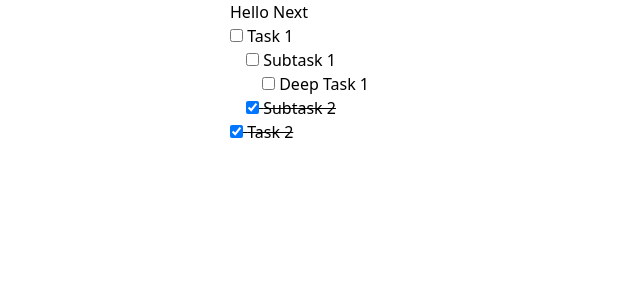
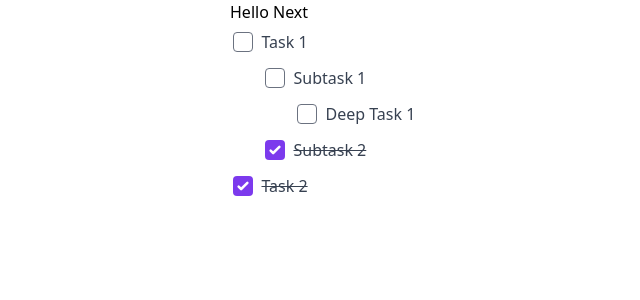
Before and after one commit to aswathkk/yatodo, a Next.js app: page / in a window 1280 px wide. Shown: the top 300 px of the page, without its empty margins (186-826 px from the left). Built offline with nearby package versions, Linux system fonts and the light colour scheme.

Commit message:
Adds basic styles

```diff
--- a/components/Task.tsx
+++ b/components/Task.tsx
@@ -49,18 +49,29 @@ const Task: FC<TaskProps> = ({
 
   return (
     <>
-      <div>
-        <label className={checked ? 'line-through' : ''}>
+      <div className="flex items-center p-1 group -ml-14">
+        <button className="text-lg px-2 text-gray-400 transition-all rounded opacity-0 group-hover:opacity-100 hover:bg-gray-200">
+          +
+        </button>
+        <button className="cursor-move text-lg px-1 text-gray-400 transition-all rounded opacity-0 group-hover:opacity-100 hover:bg-gray-200 mr-2">
+          ⠿
+        </button>
+        <label className="flex items-center">
           <input
             type="checkbox"
             checked={checked}
+            className="cursor-pointer focus:ring-offset-0 focus:ring-black h-5 w-5 text-purple-600 rounded hover:bg-gray-200"
             onChange={e => setChecked(e.target.checked)}
-          />{' '}
-          {name}
+          />
+          <div
+            className={`ml-2 text-gray-700 ${checked ? 'line-through' : ''}`}
+          >
+            {name}
+          </div>
         </label>
       </div>
-      {childTasks && (
-        <div className="ml-4">
+      {childTasks && childTasks.length > 0 && (
+        <div className="ml-8">
           {childTasks.map(x => (
             <Task key={x.id} {...x} onChange={handleSubtaskChange} />
           ))}
--- a/package.json
+++ b/package.json
@@ -14,6 +14,7 @@
     "react-dom": "17.0.2"
   },
   "devDependencies": {
+    "@tailwindcss/forms": "^0.3.3",
     "@types/react": "17.0.17",
     "autoprefixer": "^10.3.1",
     "eslint": "7.32.0",
--- a/tailwind.config.js
+++ b/tailwind.config.js
@@ -1,11 +1,13 @@
 module.exports = {
-  purge: ["./pages/**/*.{js,ts,jsx,tsx}", "./components/**/*.{js,ts,jsx,tsx}"],
-  darkMode: "class", // or 'media' or 'class'
+  purge: ['./pages/**/*.{js,ts,jsx,tsx}', './components/**/*.{js,ts,jsx,tsx}'],
+  darkMode: 'class', // or 'media' or 'class'
   theme: {
     extend: {},
   },
   variants: {
-    extend: {},
+    extend: {
+      display: ['group-hover'],
+    },
   },
-  plugins: [],
-};
+  plugins: [require('@tailwindcss/forms')],
+}
```
Also changed, not shown: next-env.d.ts, 1 other file (tests, documents, lock files or other folders).
